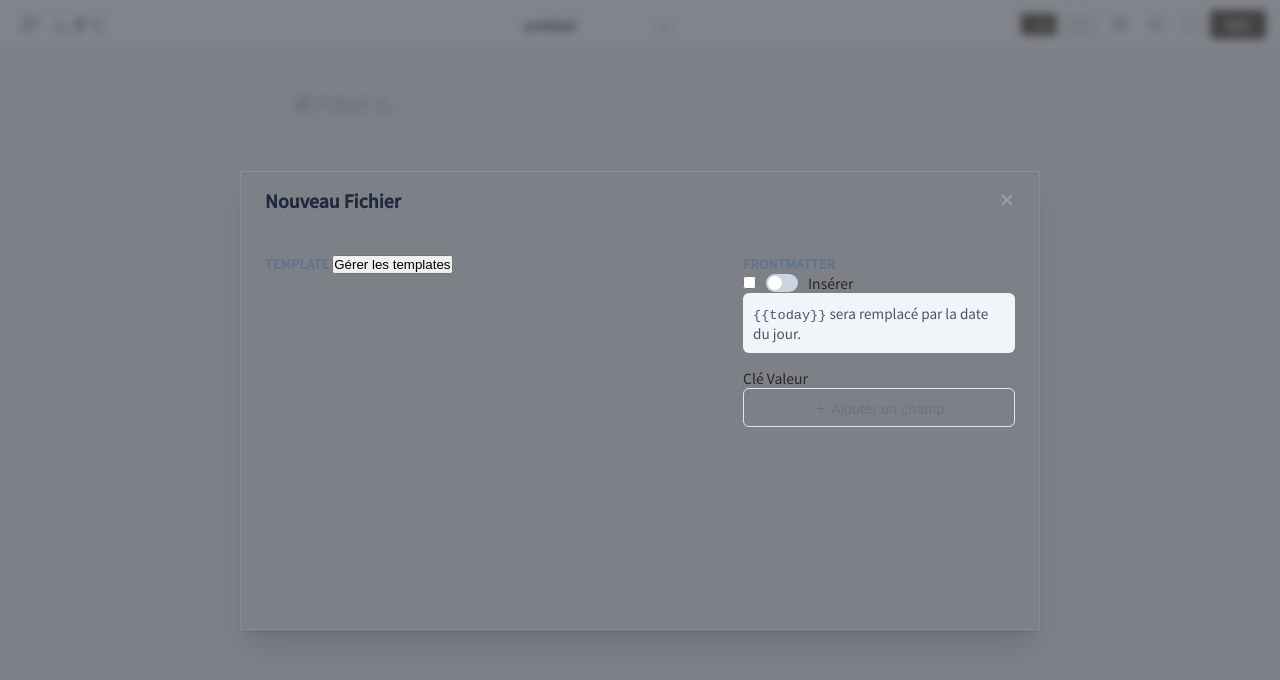
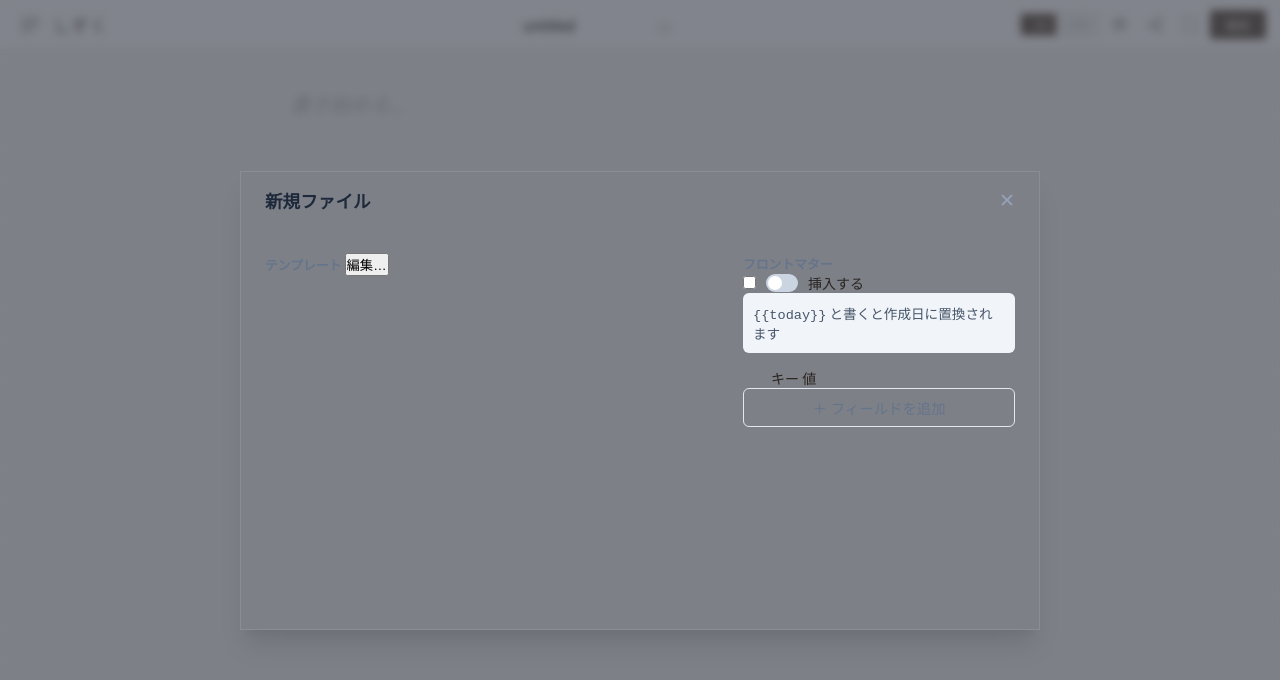
Before and after one commit to kouta0000/isso, a plain HTML site: page index.html in a window 1280 px wide. Drawn offline with nearby package versions, Linux system fonts and the light colour scheme; a web font is replaced by a local one.

Commit message:
Update index.html

```diff
--- a/index.html
+++ b/index.html
@@ -172,44 +172,42 @@
   <div class="nf-container" id="nf-box">
 
     <header class="nf-header">
-      <h2 class="nf-title">Nouveau Fichier</h2>
+      <h2 class="nf-title">新規ファイル</h2>
       <button id="nf-cancel" class="nf-close-btn">✕</button>
     </header>
 
     <div class="nf-content-body">
       <section class="nf-section">
         <div class="nf-section-header">
-          <span class="nf-section-label">Template</span>
-          <button id="nf-open-tpl-mgr" class="nf-btn-link">Gérer les templates</button>
+          <span class="nf-section-label">テンプレート</span>
+          <button id="nf-open-tpl-mgr" class="nf-btn-link">編集…</button>
         </div>
-        <div id="nf-tpl-grid" class="nf-grid-layout">
-          </div>
+        <div id="nf-tpl-grid" class="nf-grid-layout"></div>
       </section>
 
       <section class="nf-section nf-sidebar-bg">
         <div class="nf-section-header">
-          <span class="nf-section-label">Frontmatter</span>
+          <span class="nf-section-label">フロントマター</span>
           <label class="nf-switch">
             <input type="checkbox" id="nf-fm-toggle">
             <span class="nf-slider"></span>
-            <span class="nf-toggle-text">Insérer</span>
+            <span class="nf-toggle-text">挿入する</span>
           </label>
         </div>
 
         <div id="nf-fm-body" class="nf-fm-wrapper">
           <div class="nf-hint-box">
-            <code>{{today}}</code> sera remplacé par la date du jour.
+            <code>{{today}}</code> と書くと作成日に置換されます
           </div>
           <div class="nf-table-header">
-            <span style="flex: 1">Clé</span>
-            <span style="flex: 1">Valeur</span>
+            <span style="flex: 1; margin-left: 28px;">キー</span>
+            <span style="flex: 1">値</span>
           </div>
           <div id="nf-fm-fields"></div>
-          <button id="nf-fm-add" class="nf-btn-outline">＋ Ajouter un champ</button>
+          <button id="nf-fm-add" class="nf-btn-outline">＋ フィールドを追加</button>
         </div>
       </section>
     </div>
-
   </div>
 </div>
 
```
